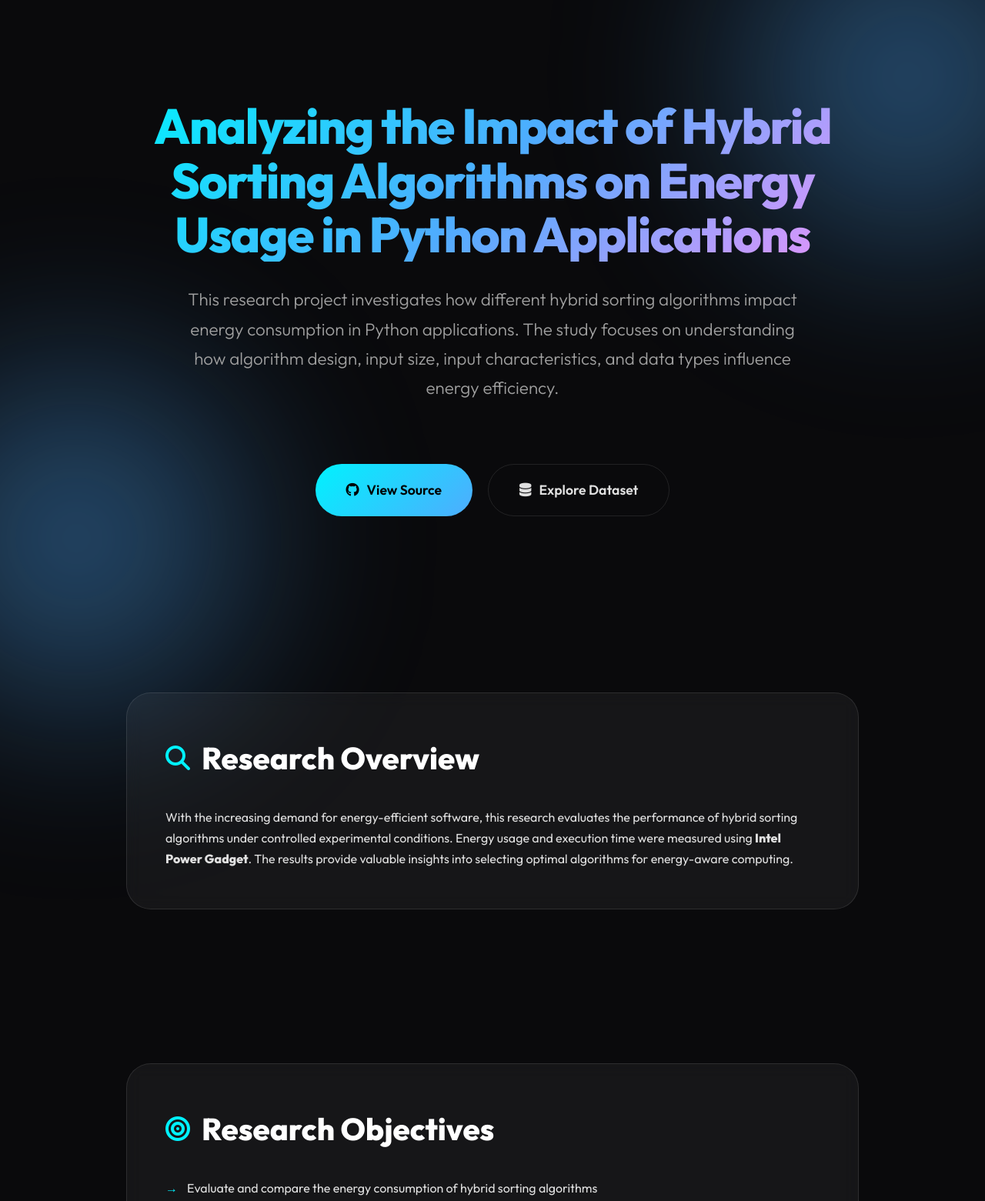
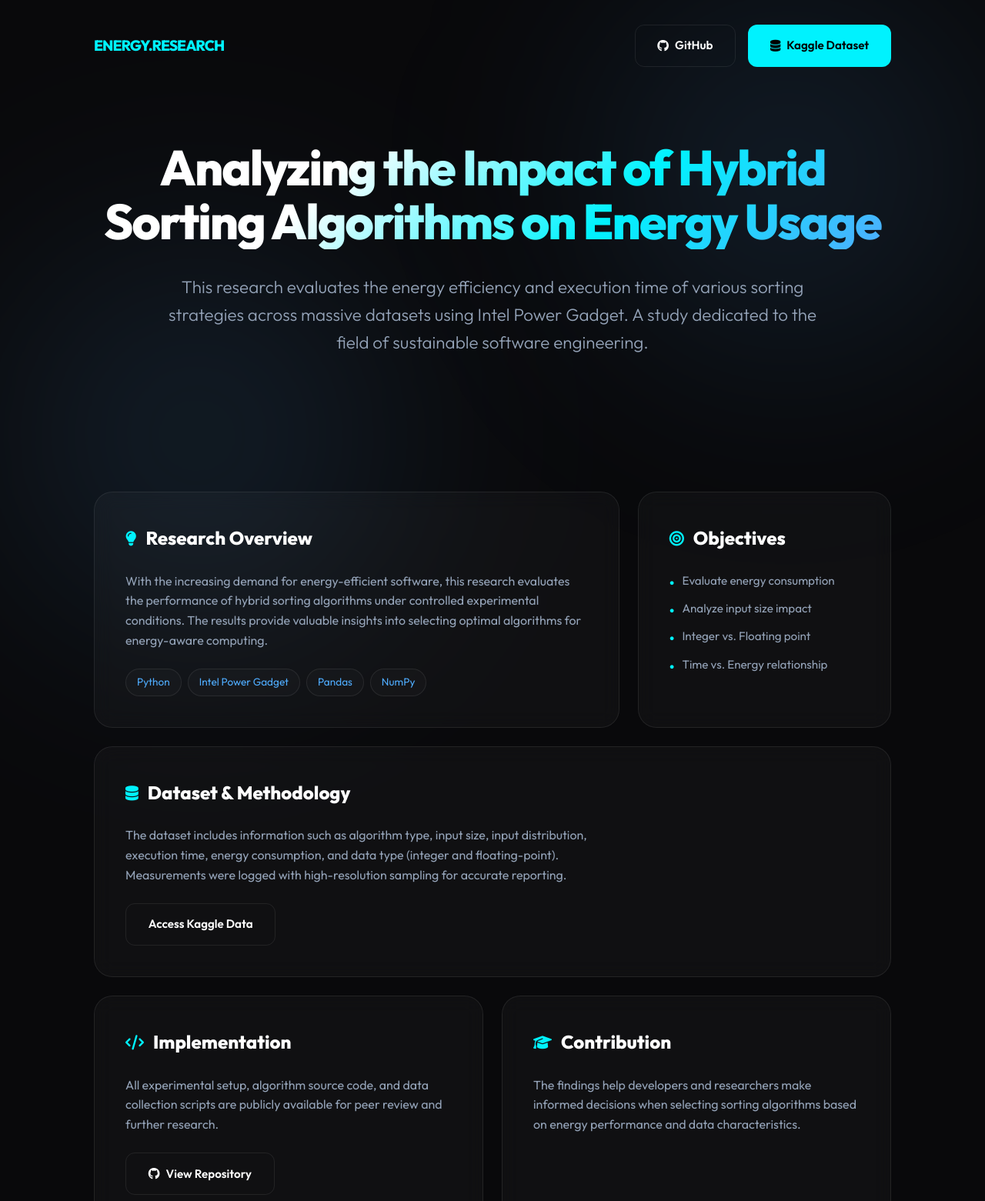
Before and after one commit to SYuskanth/hybrid_sort_energy_project, a plain HTML site: page index.html in a window 1280 px wide. Shown: the top 1561 px of the page at 77% size. Drawn offline with Linux system fonts and the light colour scheme.

Commit message:
Recreate portfolio as a premium 'Bento Grid' style landing page

```diff
--- a/index.html
+++ b/index.html
@@ -10,94 +10,92 @@
     <link href="https://fonts.googleapis.com/css2?family=Outfit:wght@300;400;600;800&display=swap" rel="stylesheet">
     <link rel="stylesheet" href="https://cdnjs.cloudflare.com/ajax/libs/font-awesome/6.4.0/css/all.min.css">
     <link rel="stylesheet" href="style.css">
-    <meta name="description"
-        content="Analyzing the Impact of Hybrid Sorting Algorithms on Energy Usage in Python Applications. A research study by S. Yuskanthan.">
 </head>
 
 <body>
     <div class="blob blob-1"></div>
     <div class="blob blob-2"></div>
 
-    <header class="hero container">
-        <h1>Analyzing the Impact of Hybrid Sorting Algorithms on Energy Usage in Python Applications</h1>
-        <p>This research project investigates how different hybrid sorting algorithms impact energy consumption in Python applications. The study focuses on understanding how algorithm design, input size, input characteristics, and data types influence energy efficiency.</p>
+    <div class="container">
+        <nav>
+            <div class="logo">Energy.Research</div>
             <div class="btn-group">
-            <a href="#github" class="btn btn-primary"><i class="fab fa-github"></i> View Source</a>
-            <a href="#kaggle" class="btn btn-outline"><i class="fas fa-database"></i> Explore Dataset</a>
+                <a href="https://github.com/SYuskanth/hybrid_sort_energy_project" class="btn btn-outline"
+                    target="_blank"><i class="fab fa-github"></i> GitHub</a>
+                <a href="https://www.kaggle.com/datasets/yuskanthansusanthan/hybrid-sorting-energy-data" class="btn btn-primary"
+                    target="_blank"><i class="fas fa-database"></i> Kaggle Dataset</a>
             </div>
-    </header>
+        </nav>
 
-    <div class="container">
-        <section id="overview">
-            <div class="section-card">
-                <h2><i class="fas fa-search"></i> Research Overview</h2>
-                <p>With the increasing demand for energy-efficient software, this research evaluates the performance of hybrid sorting algorithms under controlled experimental conditions. Energy usage and execution time were measured using <strong>Intel Power Gadget</strong>. The results provide valuable insights into selecting optimal algorithms for energy-aware computing.</p>
+        <section class="hero">
+            <div class="hero-content">
+                <h1>Analyzing the Impact of Hybrid Sorting Algorithms on Energy Usage</h1>
+                <p>This research evaluates the energy efficiency and execution time of various sorting strategies across massive datasets using Intel Power Gadget. A study dedicated to the field of sustainable software engineering.</p>
             </div>
         </section>
 
-        <section id="objectives">
-            <div class="section-card">
-                <h2><i class="fas fa-bullseye"></i> Research Objectives</h2>
+        <main class="grid">
+            <!-- Overview -->
+            <div class="card col-8">
+                <h2><i class="fas fa-lightbulb"></i> Research Overview</h2>
+                <p>With the increasing demand for energy-efficient software, this research evaluates the performance of hybrid sorting algorithms under controlled experimental conditions. The results provide valuable insights into selecting optimal algorithms for energy-aware computing.</p>
+                <div class="tech-pills">
+                    <span class="pill">Python</span>
+                    <span class="pill">Intel Power Gadget</span>
+                    <span class="pill">Pandas</span>
+                    <span class="pill">NumPy</span>
+                </div>
+            </div>
+
+            <!-- Objectives -->
+            <div class="card col-4">
+                <h2><i class="fas fa-bullseye"></i> Objectives</h2>
                 <ul>
-                    <li>Evaluate and compare the energy consumption of hybrid sorting algorithms</li>
-                    <li>Analyze the impact of input size and input order on energy usage</li>
-                    <li>Examine differences between integer and floating-point data types</li>
-                    <li>Study the relationship between execution time and energy consumption</li>
+                    <li>Evaluate energy consumption</li>
+                    <li>Analyze input size impact</li>
+                    <li>Integer vs. Floating point</li>
+                    <li>Time vs. Energy relationship</li>
                 </ul>
             </div>
-        </section>
 
-        <section id="kaggle">
-            <div class="section-card">
-                <h2><i class="fas fa-table"></i> Dataset</h2>
-                <p>The dataset used in this research contains detailed energy measurements collected during algorithm execution. It includes information such as algorithm type, input size, input distribution, execution time, energy consumption, and data type (integer and floating-point).</p>
-                <div class="btn-group" style="justify-content: flex-start;">
-                    <a href="https://www.kaggle.com/datasets/yuskanthansusanthan/hybrid-sorting-energy-data" target="_blank" class="btn btn-primary">
-                        <i class="fas fa-external-link-alt"></i> Access Kaggle Dataset
-                    </a>
+            <!-- Dataset Card -->
+            <div class="card col-12">
+                <h2><i class="fas fa-database"></i> Dataset & Methodology</h2>
+                <div class="grid" style="margin-bottom: 0;">
+                    <div class="col-8">
+                        <p>The dataset includes information such as algorithm type, input size, input distribution, execution time, energy consumption, and data type (integer and floating-point). Measurements were logged with high-resolution sampling for accurate reporting.</p>
+                        <a href="https://www.kaggle.com/datasets/yuskanthansusanthan/hybrid-sorting-energy-data" target="_blank" class="btn btn-outline">Access Kaggle Data</a>
                     </div>
                 </div>
-        </section>
+            </div>
 
-        <section id="github">
-            <div class="section-card">
-                <h2><i class="fas fa-code"></i> Source Code</h2>
-                <p>The implementation of hybrid sorting algorithms, experimental setup, and data collection scripts are available on GitHub. This repository includes all the code used to conduct the experiments and generate results.</p>
-                <div class="btn-group" style="justify-content: flex-start;">
-                    <a href="https://github.com/syuskanth/hybrid_sort_energy_project" target="_blank" class="btn btn-outline">
-                        <i class="fab fa-github"></i> View Repository
-                    </a>
+            <!-- Source Code -->
+            <div class="card col-6">
+                <h2><i class="fas fa-code"></i> Implementation</h2>
+                <p>All experimental setup, algorithm source code, and data collection scripts are publicly available for peer review and further research.</p>
+                <a href="https://github.com/SYuskanth/hybrid_sort_energy_project" target="_blank"
+                    class="btn btn-outline"><i class="fab fa-github"></i> View Repository</a>
             </div>
+
+            <!-- Contribution -->
+            <div class="card col-6">
+                <h2><i class="fas fa-graduation-cap"></i> Contribution</h2>
+                <p>The findings help developers and researchers make informed decisions when selecting sorting algorithms based on energy performance and data characteristics.</p>
             </div>
-        </section>
+        </main>
 
-        <section id="technologies">
-            <div class="section-card">
-                <h2><i class="fas fa-microchip"></i> Technologies Used</h2>
-                <div class="tech-grid">
-                    <div class="tech-tag">Python</div>
-                    <div class="tech-tag">Intel Power Gadget</div>
-                    <div class="tech-tag">Pandas & NumPy</div>
-                    <div class="tech-tag">VS Code</div>
-                </div>
-            </div>
-        </section>
-
-        <section id="contribution">
-            <div class="section-card">
-                <h2><i class="fas fa-graduation-cap"></i> Research Contribution</h2>
-                <p>This study contributes to the field of energy-efficient computing by providing a comparative analysis of hybrid sorting algorithms. The findings help developers and researchers make informed decisions when selecting algorithms based on energy performance.</p>
-            </div>
-        </section>
-
-        <div class="author-box">
+        <section class="profile-section">
+            <div class="container">
                 <h3>S. Yuskanthan</h3>
                 <p>Undergraduate, Software Engineering</p>
                 <p>Sabaragamuwa University of Sri Lanka</p>
             </div>
+        </section>
 
         <footer>
+            <div class="container">
                 <p>&copy; 2026 Hybrid Sort Energy Research by S. Yuskanthan. All rights reserved.</p>
+            </div>
         </footer>
     </div>
 </body>
--- a/style.css
+++ b/style.css
@@ -2,12 +2,12 @@
     --primary: #00f2fe;
     --secondary: #4facfe;
     --accent: #f093fb;
-    --background: #0a0a0c;
-    --card-bg: rgba(255, 255, 255, 0.05);
-    --text: #e0e0e0;
-    --text-muted: #a0a0a0;
-    --glass: rgba(255, 255, 255, 0.03);
-    --border: rgba(255, 255, 255, 0.1);
+    --background: #09090b;
+    --card-bg: rgba(255, 255, 255, 0.03);
+    --text: #ffffff;
+    --text-muted: #94a3b8;
+    --border: rgba(255, 255, 255, 0.08);
+    --glass: rgba(255, 255, 255, 0.02);
     --font-main: 'Outfit', sans-serif;
 }
 
@@ -25,217 +25,247 @@ body {
     background-color: var(--background);
     color: var(--text);
     font-family: var(--font-main);
-    line-height: 1.7;
+    line-height: 1.6;
     overflow-x: hidden;
 }
 
 .container {
-    max-width: 1000px;
+    max-width: 1100px;
     margin: 0 auto;
-    padding: 0 24px;
+    padding: 0 2rem;
 }
 
 /* Animations */
-@keyframes fadeIn {
+@keyframes fadeInUp {
     from { opacity: 0; transform: translateY(30px); }
     to { opacity: 1; transform: translateY(0); }
 }
 
-@keyframes pulse {
-    0% { transform: scale(1); opacity: 0.4; }
-    50% { transform: scale(1.1); opacity: 0.6; }
-    100% { transform: scale(1); opacity: 0.4; }
+@keyframes float {
+    0% { transform: translateY(0px) rotate(0deg); }
+    50% { transform: translateY(-20px) rotate(5deg); }
+    100% { transform: translateY(0px) rotate(0deg); }
 }
 
-/* Background elements */
+/* Background Blobs */
 .blob {
     position: fixed;
-    width: 600px;
-    height: 600px;
-    background: radial-gradient(circle, var(--secondary) 0%, transparent 70%);
-    opacity: 0.1;
-    filter: blur(100px);
+    width: 60vw;
+    height: 60vw;
+    background: radial-gradient(circle, rgba(79, 172, 254, 0.15), transparent 70%);
+    filter: blur(120px);
     z-index: -1;
-    animation: pulse 15s infinite ease-in-out;
+    pointer-events: none;
 }
 
-.blob-1 { top: -200px; right: -200px; }
-.blob-2 { bottom: -200px; left: -200px; }
+.blob-1 { top: -20%; right: -10%; }
+.blob-2 { bottom: -20%; left: -10%; animation: float 20s infinite ease-in-out; }
+
+/* Navbar-like Header */
+nav {
+    padding: 2rem 0;
+    display: flex;
+    justify-content: space-between;
+    align-items: center;
+    animation: fadeInUp 0.8s ease-out;
+}
+
+.logo {
+    font-weight: 800;
+    font-size: 1.2rem;
+    letter-spacing: -1px;
+    color: var(--primary);
+    text-transform: uppercase;
+}
 
 /* Hero Section */
 .hero {
-    min-height: 100vh;
-    display: flex;
-    flex-direction: column;
-    align-items: center;
-    justify-content: center;
+    padding: 4rem 0 8rem;
     text-align: center;
-    position: relative;
-    padding: 80px 0;
+}
+
+.hero-content {
+    animation: fadeInUp 1s ease-out;
 }
 
 .hero h1 {
-    font-size: 4rem;
+    font-size: clamp(2.5rem, 5vw, 4.5rem);
     font-weight: 800;
     line-height: 1.1;
-    background: linear-gradient(135deg, var(--primary), var(--secondary), var(--accent));
+    margin-bottom: 2rem;
+    background: linear-gradient(135deg, #fff 30%, var(--primary), var(--secondary));
     -webkit-background-clip: text;
     background-clip: text;
     -webkit-text-fill-color: transparent;
-    margin-bottom: 30px;
-    letter-spacing: -1.5px;
-    animation: fadeIn 1s ease-out;
+    letter-spacing: -2px;
 }
 
 .hero p {
-    font-size: 1.4rem;
+    font-size: clamp(1.1rem, 2vw, 1.4rem);
     color: var(--text-muted);
-    max-width: 800px;
-    margin: 0 auto 40px;
+    max-width: 850px;
+    margin: 0 auto 3rem;
     font-weight: 300;
-    animation: fadeIn 1.2s ease-out;
 }
 
-/* Section Styling */
-section {
-    padding: 100px 0;
-    animation: fadeIn 1s ease-out;
+/* Cards Grid */
+.grid {
+    display: grid;
+    grid-template-columns: repeat(12, 1fr);
+    gap: 1.5rem;
+    margin-bottom: 4rem;
 }
 
-h2 {
-    font-size: 2.5rem;
-    margin-bottom: 30px;
-    color: #fff;
+.card {
+    background: var(--card-bg);
+    border: 1px solid var(--border);
+    backdrop-filter: blur(12px);
+    border-radius: 24px;
+    padding: 2.5rem;
+    transition: all 0.4s cubic-bezier(0.23, 1, 0.32, 1);
+}
+
+.card:hover {
+    transform: translateY(-8px);
+    border-color: rgba(0, 242, 254, 0.3);
+    background: rgba(255, 255, 255, 0.05);
+    box-shadow: 0 20px 40px rgba(0, 0, 0, 0.3);
+}
+
+.card h2 {
+    font-size: 1.5rem;
+    margin-bottom: 1.5rem;
     display: flex;
     align-items: center;
-    gap: 15px;
+    gap: 12px;
+    color: #fff;
 }
 
-h2 i {
+.card h2 i {
+    font-size: 1.2rem;
     color: var(--primary);
-    font-size: 0.8em;
 }
 
-.section-card {
-    background: var(--card-bg);
-    backdrop-filter: blur(10px);
-    border: 1px solid var(--border);
-    padding: 50px;
-    border-radius: 32px;
-    transition: all 0.3s ease;
+.card p {
+    color: var(--text-muted);
+    font-size: 1rem;
+    margin-bottom: 1.5rem;
 }
 
-.section-card:hover {
-    border-color: rgba(0, 242, 254, 0.3);
-    background: rgba(255, 255, 255, 0.07);
-}
-
-/* List Styling */
-ul {
+.card ul {
     list-style: none;
 }
 
-li {
-    margin-bottom: 15px;
+.card li {
+    margin-bottom: 12px;
     display: flex;
     align-items: flex-start;
-    gap: 12px;
+    gap: 10px;
+    color: var(--text-muted);
+    font-size: 0.95rem;
 }
 
-li::before {
-    content: "→";
+.card li::before {
+    content: "●";
     color: var(--primary);
-    font-weight: bold;
+    font-size: 0.7rem;
+    margin-top: 6px;
 }
 
-/* Button & Link Styling */
+/* Specific Card Widths */
+.col-8 { grid-column: span 8; }
+.col-4 { grid-column: span 4; }
+.col-12 { grid-column: span 12; }
+.col-6 { grid-column: span 6; }
+
+/* Buttons */
 .btn-group {
     display: flex;
-    flex-wrap: wrap;
-    gap: 20px;
-    margin-top: 40px;
+    gap: 1rem;
     justify-content: center;
 }
 
 .btn {
+    padding: 0.9rem 1.8rem;
+    border-radius: 12px;
+    text-decoration: none;
+    font-weight: 600;
+    transition: all 0.3s ease;
     display: inline-flex;
     align-items: center;
-    gap: 10px;
-    padding: 18px 40px;
-    border-radius: 50px;
-    text-decoration: none;
-    font-weight: 600;
-    transition: all 0.3s cubic-bezier(0.175, 0.885, 0.32, 1.275);
-    font-size: 1.1rem;
+    gap: 8px;
+    font-size: 0.95rem;
 }
 
 .btn-primary {
-    background: linear-gradient(135deg, var(--primary), var(--secondary));
+    background: var(--primary);
     color: #000;
 }
 
 .btn-primary:hover {
-    transform: translateY(-5px);
-    box-shadow: 0 15px 30px rgba(0, 242, 254, 0.3);
+    filter: brightness(1.1);
+    transform: scale(1.02);
 }
 
 .btn-outline {
     border: 1px solid var(--border);
-    color: var(--text);
+    color: #fff;
 }
 
 .btn-outline:hover {
     background: var(--glass);
     border-color: var(--primary);
-    transform: translateY(-5px);
 }
 
-/* Tech Grid */
-.tech-grid {
-    display: grid;
-    grid-template-columns: repeat(auto-fit, minmax(150px, 1fr));
-    gap: 20px;
-    margin-top: 20px;
+/* Tech Pills */
+.tech-pills {
+    display: flex;
+    flex-wrap: wrap;
+    gap: 8px;
 }
 
-.tech-tag {
+.pill {
     background: var(--glass);
-    padding: 12px 20px;
-    border-radius: 12px;
-    text-align: center;
     border: 1px solid var(--border);
-    font-weight: 600;
+    padding: 6px 14px;
+    border-radius: 100px;
+    font-size: 0.85rem;
     color: var(--secondary);
+    font-weight: 500;
 }
 
-/* Author Section */
-.author-box {
+/* Footer Section */
+.profile-section {
+    padding: 6rem 0;
     text-align: center;
-    border-top: 1px solid var(--border);
-    padding-top: 60px;
-    margin-top: 100px;
+    background: linear-gradient(to bottom, transparent, rgba(0, 242, 254, 0.05));
+    border-radius: 40px;
+    margin-bottom: 4rem;
 }
 
-.author-box h3 {
-    font-size: 1.8rem;
-    color: #fff;
-    margin-bottom: 5px;
+.profile-section h3 {
+    font-size: 2rem;
+    margin-bottom: 0.5rem;
 }
 
-.author-box p {
+.profile-section p {
     color: var(--text-muted);
 }
 
 footer {
-    padding: 60px 0;
+    padding: 3rem 0;
     text-align: center;
-    font-size: 0.9rem;
     color: var(--text-muted);
+    border-top: 1px solid var(--border);
+    font-size: 0.85rem;
+}
+
+@media (max-width: 992px) {
+    .col-8, .col-4, .col-6 { grid-column: span 12; }
 }
 
 @media (max-width: 768px) {
-    .hero h1 { font-size: 2.8rem; }
-    .hero p { font-size: 1.1rem; }
-    .section-card { padding: 30px; }
-    h2 { font-size: 2rem; }
+    .hero { padding: 4rem 0; }
+    .hero h1 { font-size: 2.5rem; }
+    .btn-group { flex-direction: column; }
 }
```
Lines whose indentation alone changed are shown as unchanged.
